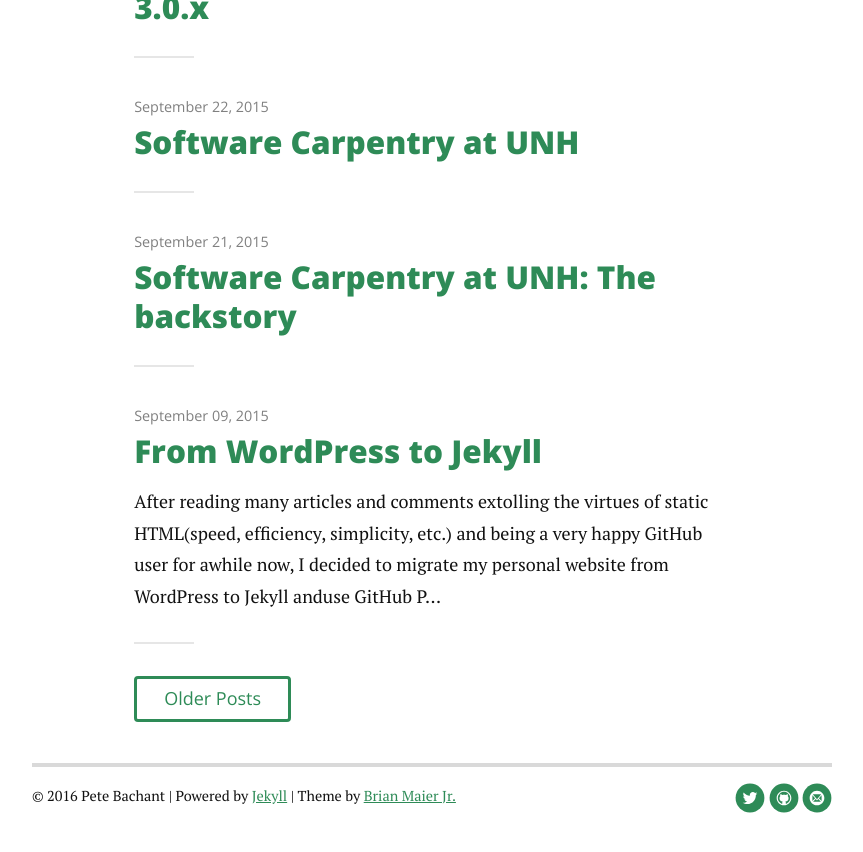
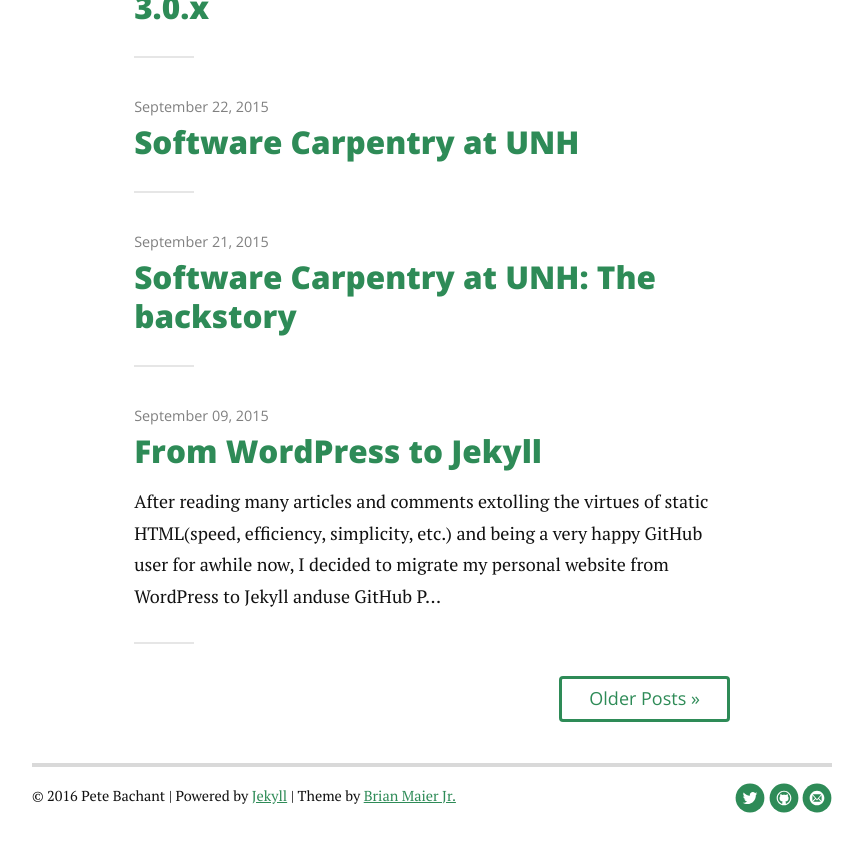
Before and after one commit to petebachant/petebachant.github.io, a Jekyll site: the page built from index.html, in a window 1280 px wide and 900 px high, scrolled down 670 px. Shown: the top 852 px of the window, without its empty margins (208-1071 px from the left). Built offline with Jekyll 4.4.1, drawn with Linux system fonts in a browser that asks for light colours; nearby versions of some CDN libraries; the list of posts is cut into pages by our own code.

Commit message:
Swap sides of older and newer post buttons and add arrows

```diff
--- a/index.html
+++ b/index.html
@@ -16,10 +16,10 @@
   <!-- Pagination links -->
   <div class="pagination">
     {% if paginator.previous_page %}
-      <a href="{{ paginator.previous_page_path | prepend: site.baseurl }}" class="previous button__outline">Newer Posts</a>
+      <a href="{{ paginator.previous_page_path | prepend: site.baseurl }}" class="next button__outline">&laquo; Newer Posts</a>
     {% endif %}
     {% if paginator.next_page %}
-      <a href="{{ paginator.next_page_path | prepend: site.baseurl }}" class="next button__outline">Older Posts</a>
+      <a href="{{ paginator.next_page_path | prepend: site.baseurl }}" class="previous button__outline">Older Posts &raquo;</a>
     {% endif %}
   </div>
 </div>
```
